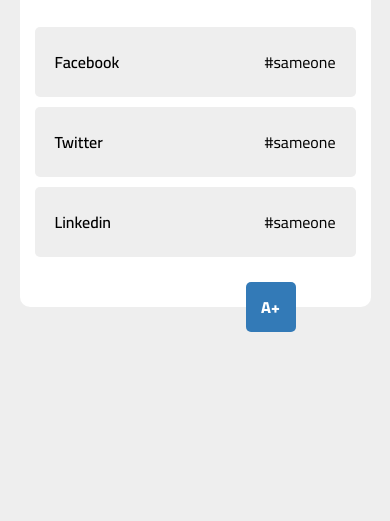
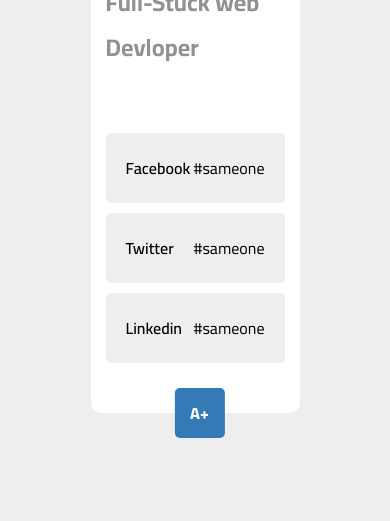
Before and after one commit to sameone0/challenge-one, a plain HTML site: page index.html in a window 390 px wide. Shown: the part 407-928 px from the top of the page. Before the commit the page ends 844 px from the top, so only its background shows below. Drawn offline with Linux system fonts and the light colour scheme.

Commit message:
responsive on mobile

```diff
--- a/css/style.css
+++ b/css/style.css
@@ -127,4 +127,10 @@
         width: 100%;
         margin-bottom: 25px;
     }
+    .contener {
+        position: absolute;
+        top: 60%;
+        left: 50%;
+        transform: translate(-50% , -50%);
+    }
 }
```
